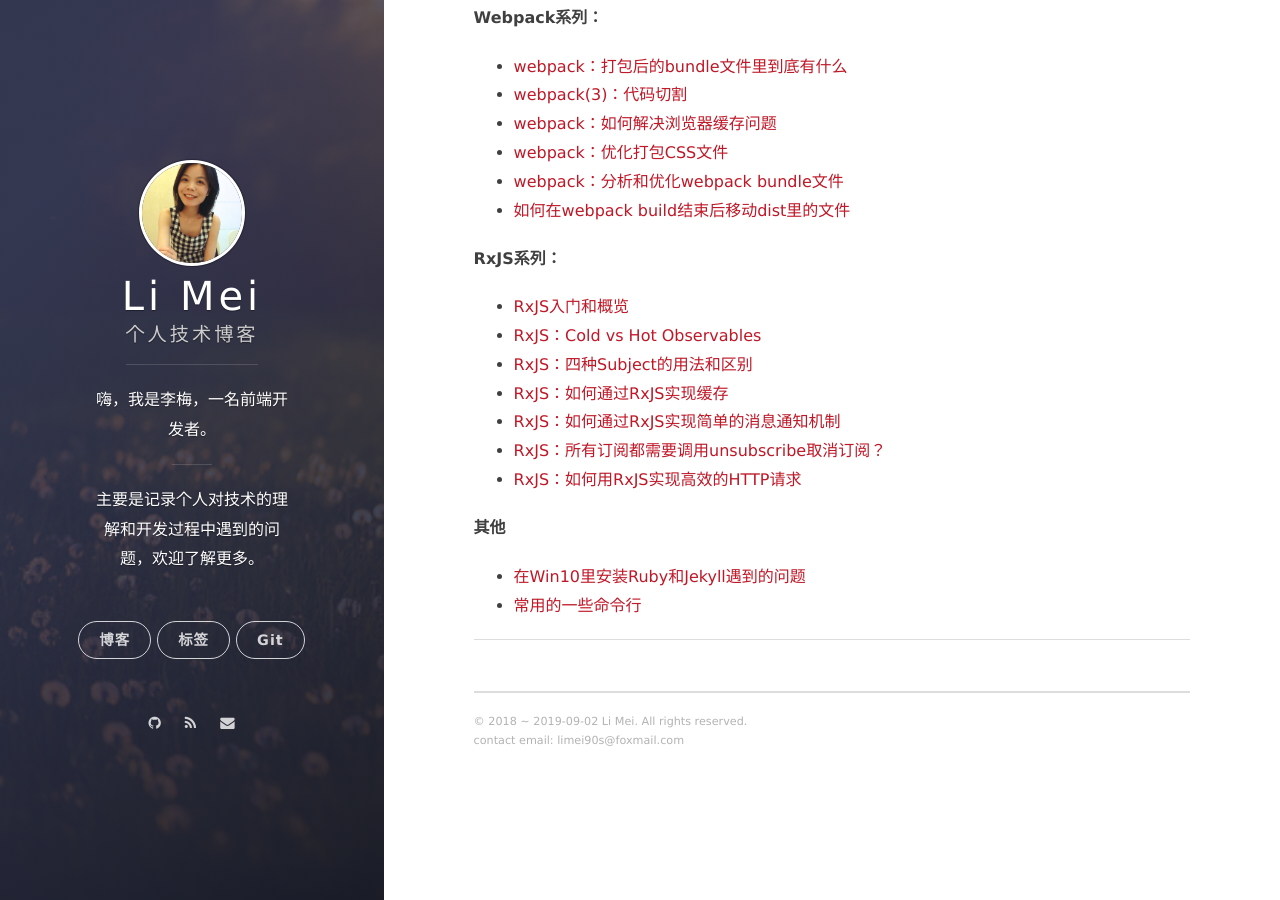
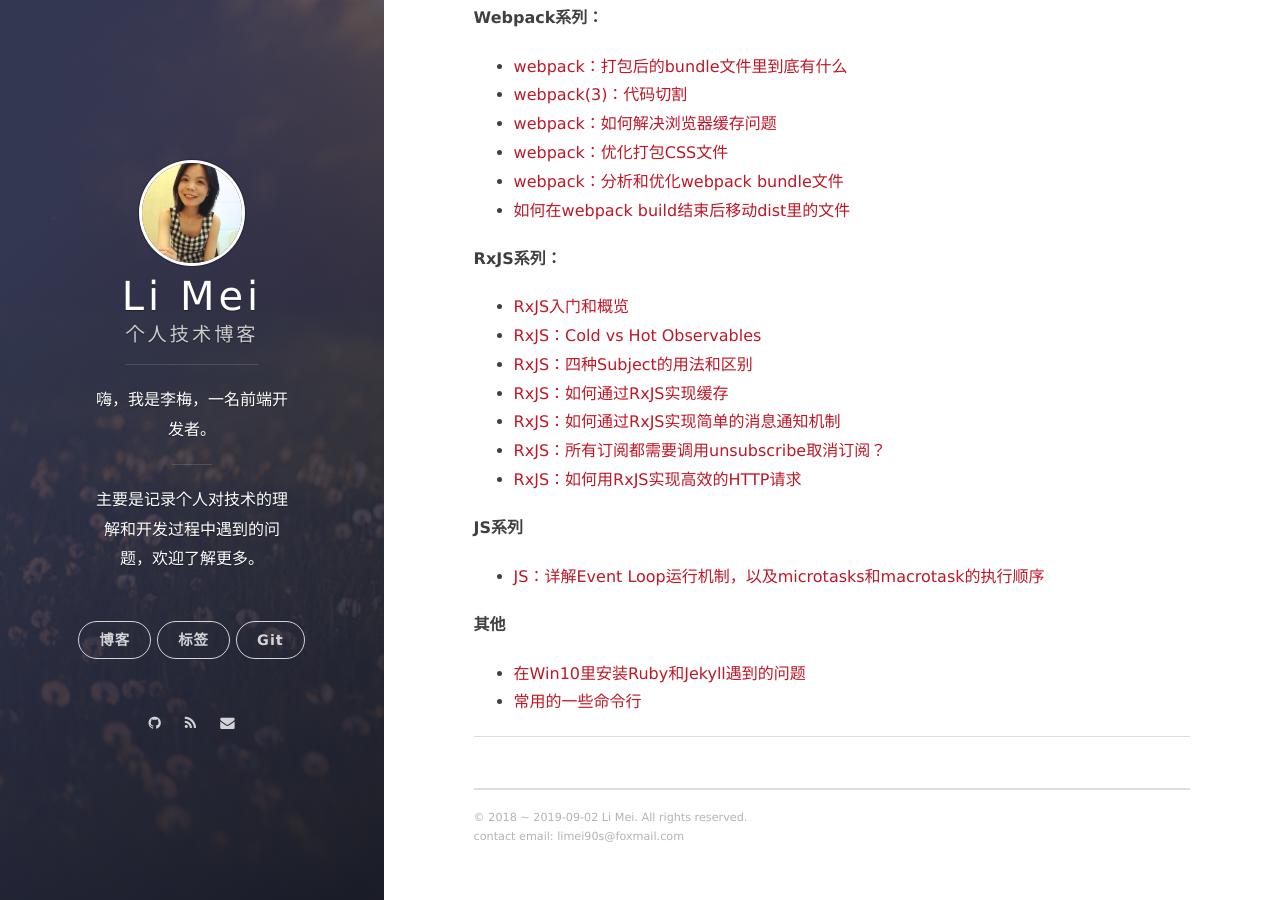
Before and after one commit to LiMeii/LiMeii.github.io, a Jekyll site: the page built from tag.md, in a window 1280 px wide and 900 px high, scrolled down 629 px. Built offline with Jekyll 4.4.1, drawn with Linux system fonts in a browser that asks for light colours; nearby versions of some CDN libraries.

Commit message:
update tag file

```diff
--- a/tag.md
+++ b/tag.md
@@ -37,6 +37,9 @@ layout: post
 - [RxJS：所有订阅都需要调用unsubscribe取消订阅？](https://limeii.github.io/2019/08/rxjs-unsubscribe/)
 - [RxJS：如何用RxJS实现高效的HTTP请求](https://limeii.github.io/2019/08/rxjs-searchable-input/)
 
+**JS系列**
+- [JS：详解Event Loop运行机制，以及microtasks和macrotask的执行顺序](https://limeii.github.io/2019/09/js-eventloop/)
+
 **其他**
 - [在Win10里安装Ruby和Jekyll遇到的问题](https://limeii.github.io/2019/06/issues-setup-rubyjekyll-windows/)
 - [常用的一些命令行](https://limeii.github.io/2019/03/tools-commoncmd/)
```
